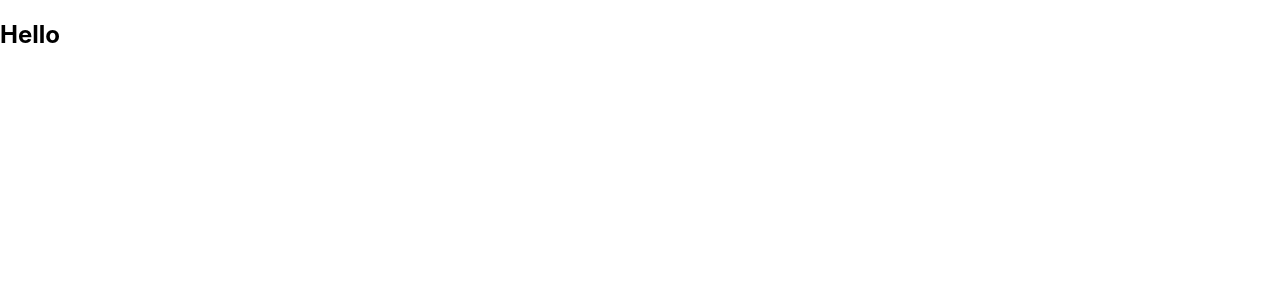
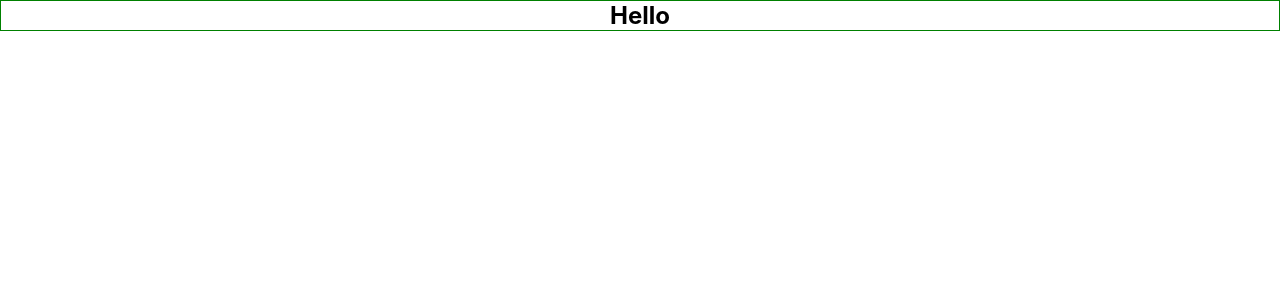
Before and after one commit to Azzazello1979/wsp-react, a React (Create React App) app: page /login in a window 1280 px wide. Shown: the top 300 px of the page. Built offline with nearby package versions, Linux system fonts and the light colour scheme.

Commit message:
added pageComponents

```diff
--- a/src/App.js
+++ b/src/App.js
@@ -1,9 +1,11 @@
 import classes from './App.module.css';
+import { Route } from 'react-router-dom';
 
 function App() {
+
   return (
-    <div className={classes.wrapper}>
-      <h2>Hello</h2>
+    <div className={`wrapper ${classes.appWrapper}`}>
+      <h2 className={classes.h2}>Hello</h2>
     </div>
   );
 }
--- a/src/App.module.css
+++ b/src/App.module.css
@@ -1,4 +1,5 @@
-.wrapper {
-    height: 100%;
-    margin: 0;
+.appWrapper {
+    border: 1px solid green;
+    display: flex;
+    justify-content: center;
 }
--- a/src/index.css
+++ b/src/index.css
@@ -1,5 +1,7 @@
+/* your global styles... */
+
 body {
-  margin: 0;
+  margin: 0 ;
   font-family: -apple-system, BlinkMacSystemFont, 'Segoe UI', 'Roboto', 'Oxygen',
     'Ubuntu', 'Cantarell', 'Fira Sans', 'Droid Sans', 'Helvetica Neue',
     sans-serif;
@@ -11,3 +13,13 @@ code {
   font-family: source-code-pro, Menlo, Monaco, Consolas, 'Courier New',
     monospace;
 }
+
+.wrapper {
+  margin: 0 !important;
+  padding: 0 !important;
+}
+
+.wrapper > * {
+  margin: 0 !important;
+  padding: 0 !important;
+}
--- a/src/index.js
+++ b/src/index.js
@@ -4,10 +4,7 @@ import './index.css';
 import App from './App';
 import reportWebVitals from './reportWebVitals';
 
-ReactDOM.render(
-  <App />,
-  document.getElementById('root')
-);
+ReactDOM.render(<App />, document.getElementById('root'));
 
 // If you want to start measuring performance in your app, pass a function
 // to log results (for example: reportWebVitals(console.log))
```
Also changed, not shown: src/pageComponents/AdminDash/index.js (added, +9 -0 lines), src/pageComponents/Login/index.js (added, +9 -0 lines), src/pageComponents/UserDash/index.js (added, +9 -0 lines), src/pageComponents/AdminDash/index.module.css (added), src/pageComponents/Login/index.module.css (added), src/pageComponents/UserDash/index.module.css (added).
